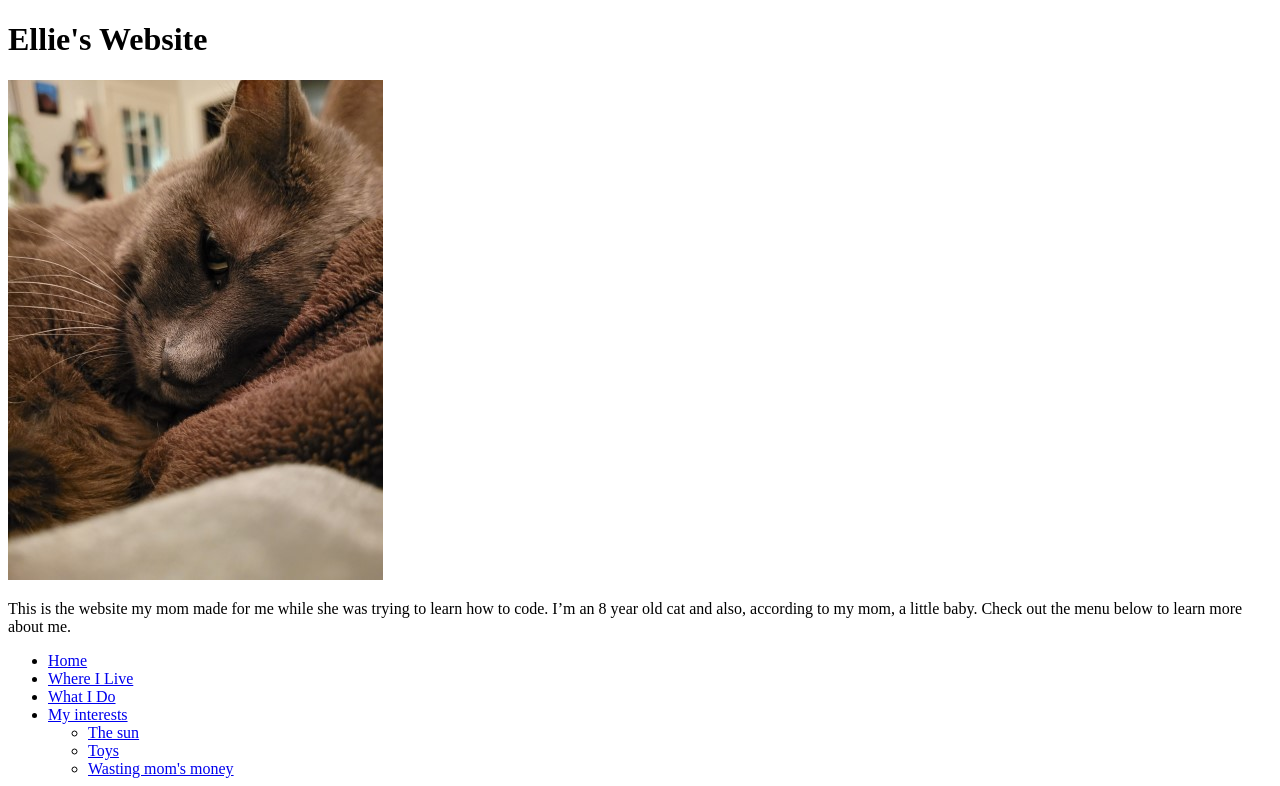
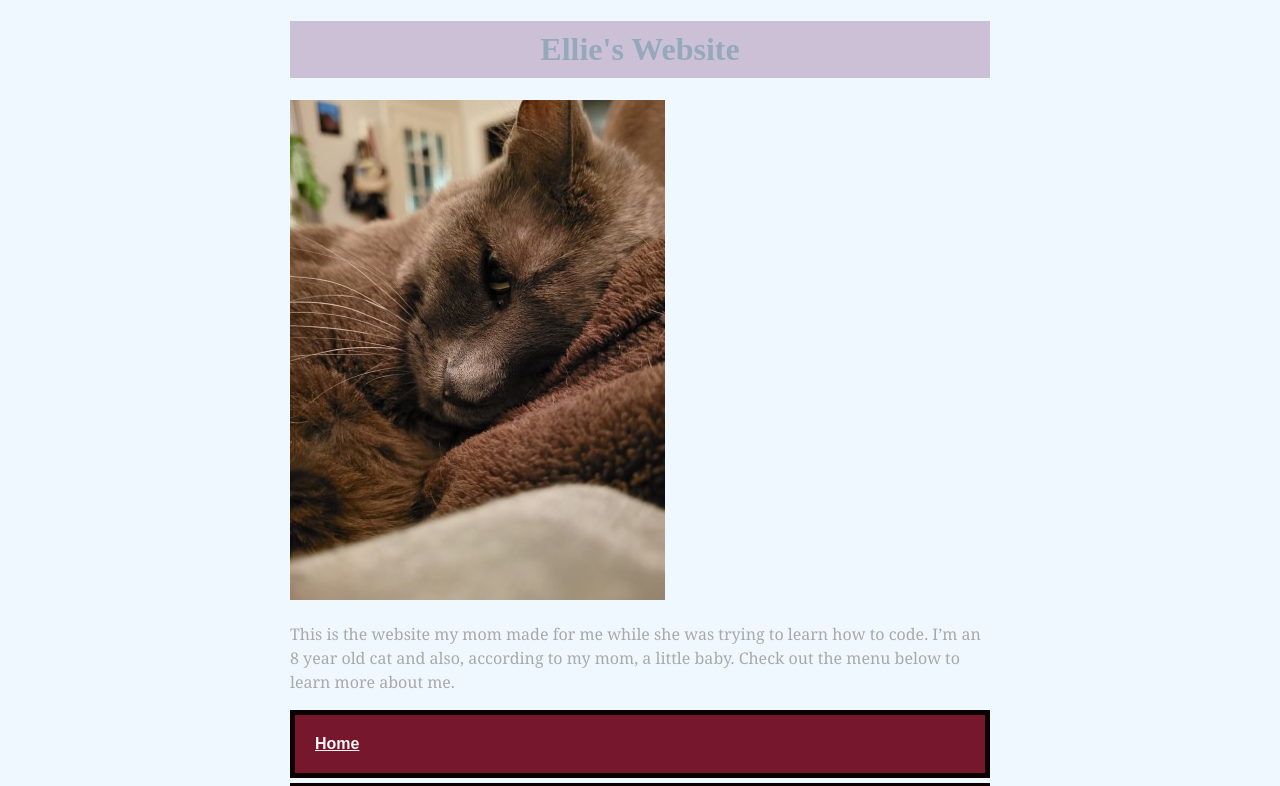
Before and after one commit to beckybooroo/beckysportfolio, a plain HTML site: page elliessite/index.html in a window 1280 px wide. Shown: the top 786 px of the page. Drawn offline with nearby package versions, Linux system fonts and the light colour scheme.

Commit message:
add styling

```diff
--- a/elliessite/index.html
+++ b/elliessite/index.html
@@ -3,6 +3,8 @@
 <head>
     <meta charset="UTF-8">
     <title>Ellie's Website</title>
+    <link href="https://cdnjs.cloudflare.com/ajax/libs/normalize/8.0.1/normalize.min.css" rel="stylesheet">
+	<link href="styles.css" rel="stylesheet">
 </head>
 <h1>Ellie's Website</h1>
 <body>
--- /dev/null
+++ b/elliessite/interests/styles.css
@@ -0,0 +1,48 @@
+
+body {
+    color:darkgrey;
+    font: size 1.5em;
+    font-family: Georgia, 'Times New Roman', Times, serif;
+    background-color: aliceblue;
+    width: 700px;
+    margin: auto;
+    padding: 20x;
+}
+
+p{
+   line-height:1.5em;
+}
+h1, h2 {
+font-family: 'Times New Roman', Times, serif;
+background-color: rgb(204, 192, 215);
+color:rgb(149, 169, 186);
+padding: 10px;
+text-align: center;
+}
+
+nav ul {
+    list-style-type: none;
+    margin: 0;
+    padding: 0;
+}
+nav ul li a {
+    display: block;
+    background-color: rgb(118, 23, 45);
+    color: whitesmoke;
+    font-family: Arial;
+    font-weight: bold;
+    padding: 20px;
+    border: 5px solid rgb(11, 1, 1);
+    margin-bottom: 5px;
+}
+
+Nav ul li ul li a {
+    display: block;
+    background-color: rgb(181, 34, 68);
+    color: whitesmoke;
+    font-family: Arial;
+    font-style: italic;
+    padding: 50px;
+    border: 5px solid rgb(11, 1, 1);
+    margin-bottom: 5px;
+}
--- /dev/null
+++ b/elliessite/styles.css
@@ -0,0 +1,49 @@
+
+
+body {
+    color:darkgrey;
+    font: size 1.5em;
+    font-family: Georgia, 'Times New Roman', Times, serif;
+    background-color: aliceblue;
+    width: 700px;
+    margin: auto;
+    padding: 20x;
+}
+
+p{
+   line-height:1.5em;
+}
+h1, h2 {
+font-family: 'Times New Roman', Times, serif;
+background-color: rgb(204, 192, 215);
+color:rgb(149, 169, 186);
+padding: 10px;
+text-align: center;
+}
+
+nav ul {
+    list-style-type: none;
+    margin: 0;
+    padding: 0;
+}
+nav ul li a {
+    display: block;
+    background-color: rgb(118, 23, 45);
+    color: whitesmoke;
+    font-family: Arial;
+    font-weight: bold;
+    padding: 20px;
+    border: 5px solid rgb(11, 1, 1);
+    margin-bottom: 5px;
+}
+
+Nav ul li ul li a {
+    display: block;
+    background-color: rgb(181, 34, 68);
+    color: whitesmoke;
+    font-family: Arial;
+    font-style: italic;
+    padding: 50px;
+    border: 5px solid rgb(11, 1, 1);
+    margin-bottom: 5px;
+}
```
Also changed, not shown: elliessite/interests/index.html (+2 -1 lines), elliessite/interests/sun.html (+2 -1 lines), elliessite/interests/toys.html (+2 -0 lines), elliessite/interests/wastingmoney.html (+2 -0 lines), elliessite/where.html (+2 -0 lines), elliessite/work.html (+2 -0 lines).
